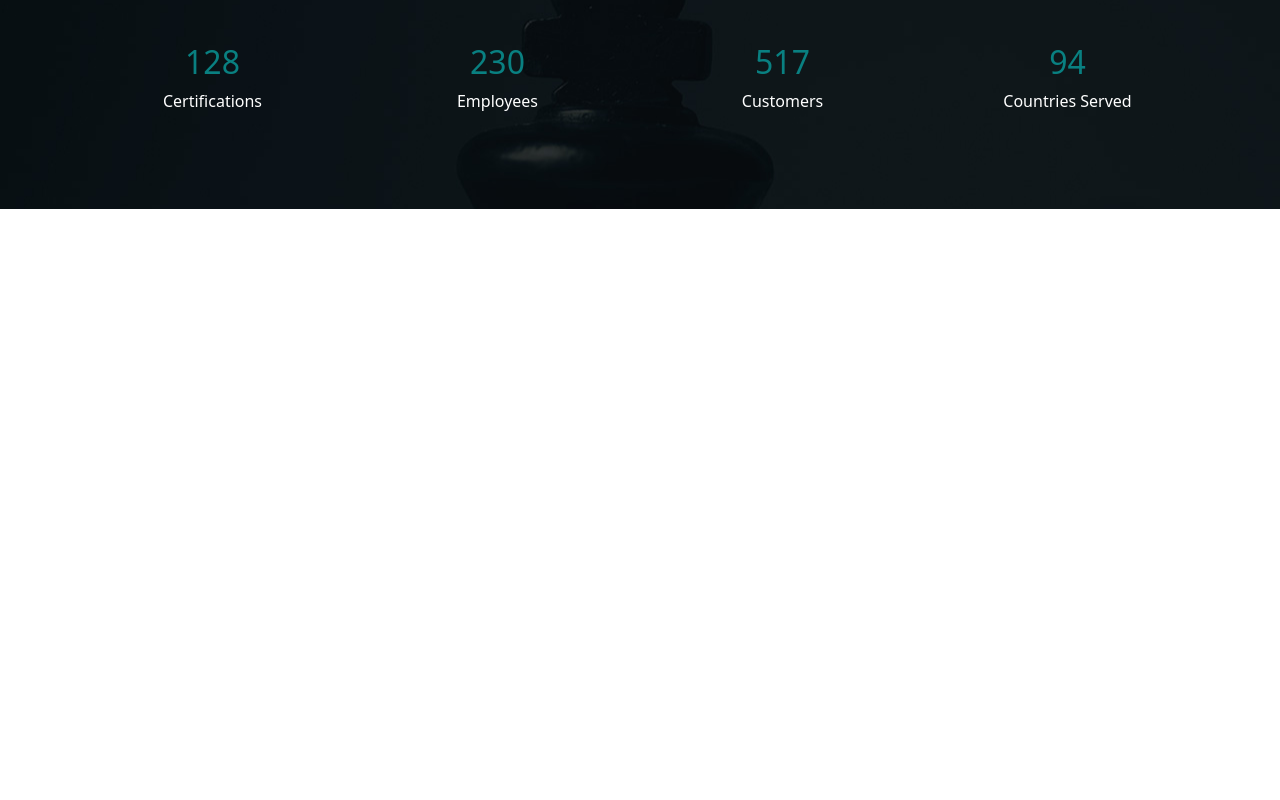
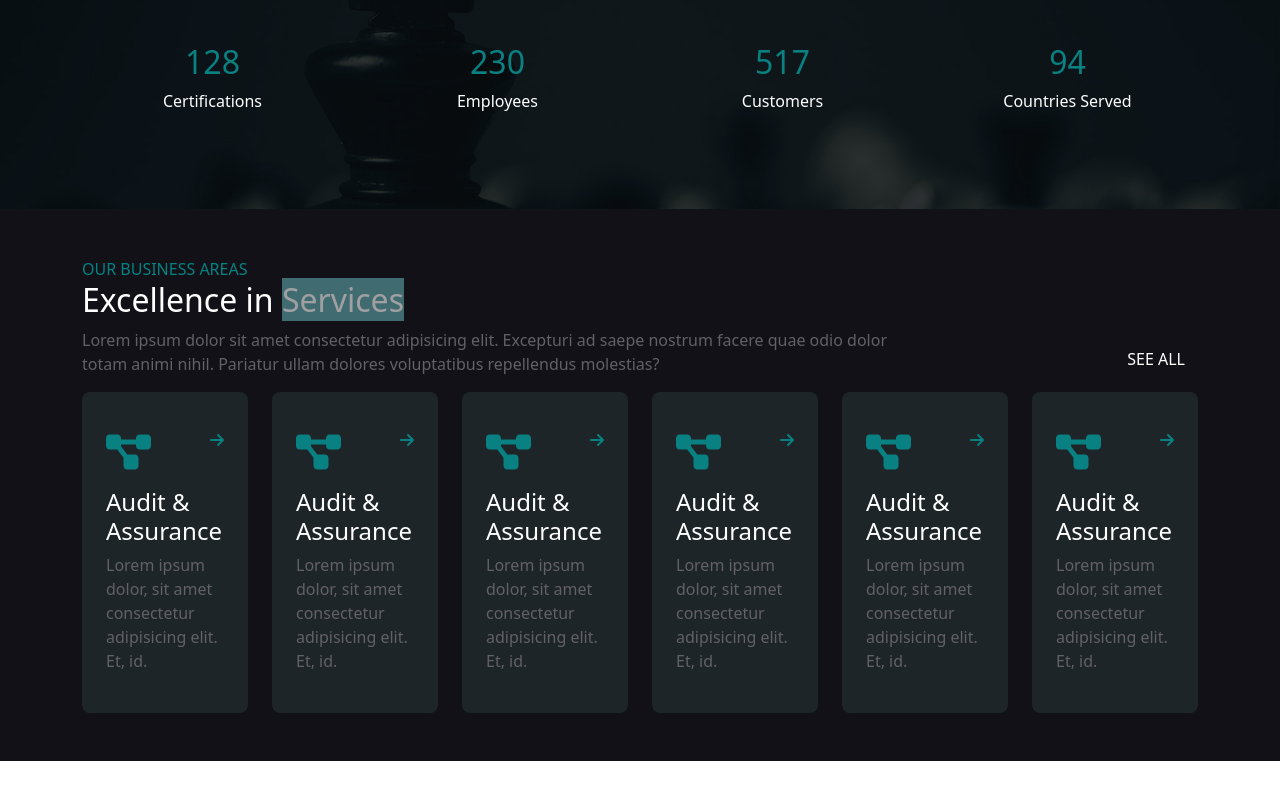
Before and after one commit to AndreSoffiantini/proj-html-vuejs, a Vue app: page / in a window 1280 px wide. Shown: the part 1788-2588 px from the top of the page. Before the commit the page ends 2477 px from the top, so only its background shows below. Built offline with nearby package versions, Linux system fonts and the light colour scheme.

Commit message:
Add section services

```diff
--- a/src/components/MainComponent.vue
+++ b/src/components/MainComponent.vue
@@ -59,7 +59,147 @@
 
         </section>
 
-        <section class="section_services py-5"></section>
+        <section class="section_services py-5">
+
+            <div class="container">
+
+                <span class="small_title">Our business areas</span>
+
+                <h2 class="text-white"> Excellence in <span class="squared_title">Services</span> </h2>
+
+                <div class="row">
+
+                    <div class="col-9 d-flex align-items-center">
+                        <p>Lorem ipsum dolor sit amet consectetur adipisicing elit. Excepturi ad saepe nostrum facere quae odio dolor totam animi nihil. Pariatur ullam dolores voluptatibus repellendus molestias?</p>
+                    </div>
+
+                    <div class="col-3 d-flex justify-content-end align-items-center">
+                        <BorderBtn text='See all' />
+                    </div>
+
+                </div>
+
+                <div class="row gy-3">
+
+                    <div class="col">
+
+                      <div class="service_card p-4">
+
+                             <div class="symbols my-3">
+
+                                <font-awesome-icon icon="fa-solid fa-diagram-project" class="fs-1" />
+                                <font-awesome-icon icon="fa-solid fa-arrow-right" />
+
+                            </div>
+
+                            <h4 class="text-white">Audit & Assurance</h4>
+
+                            <p>Lorem ipsum dolor, sit amet consectetur adipisicing elit. Et, id.</p>
+
+                        </div>
+
+                    </div>
+
+                    <div class="col">
+
+                      <div class="service_card p-4">
+
+                             <div class="symbols my-3">
+
+                                <font-awesome-icon icon="fa-solid fa-diagram-project" class="fs-1" />
+                                <font-awesome-icon icon="fa-solid fa-arrow-right" />
+
+                            </div>
+
+                            <h4 class="text-white">Audit & Assurance</h4>
+
+                            <p>Lorem ipsum dolor, sit amet consectetur adipisicing elit. Et, id.</p>
+
+                        </div>
+
+                    </div>
+
+                    <div class="col">
+
+                      <div class="service_card p-4">
+
+                             <div class="symbols my-3">
+
+                                <font-awesome-icon icon="fa-solid fa-diagram-project" class="fs-1" />
+                                <font-awesome-icon icon="fa-solid fa-arrow-right" />
+
+                            </div>
+
+                            <h4 class="text-white">Audit & Assurance</h4>
+
+                            <p>Lorem ipsum dolor, sit amet consectetur adipisicing elit. Et, id.</p>
+
+                        </div>
+
+                    </div>
+
+                    <div class="col">
+
+                      <div class="service_card p-4">
+
+                             <div class="symbols my-3">
+
+                                <font-awesome-icon icon="fa-solid fa-diagram-project" class="fs-1" />
+                                <font-awesome-icon icon="fa-solid fa-arrow-right" />
+
+                            </div>
+
+                            <h4 class="text-white">Audit & Assurance</h4>
+
+                            <p>Lorem ipsum dolor, sit amet consectetur adipisicing elit. Et, id.</p>
+
+                        </div>
+
+                    </div>
+
+                    <div class="col">
+
+                      <div class="service_card p-4">
+
+                             <div class="symbols my-3">
+
+                                <font-awesome-icon icon="fa-solid fa-diagram-project" class="fs-1" />
+                                <font-awesome-icon icon="fa-solid fa-arrow-right" />
+
+                            </div>
+
+                            <h4 class="text-white">Audit & Assurance</h4>
+
+                            <p>Lorem ipsum dolor, sit amet consectetur adipisicing elit. Et, id.</p>
+
+                        </div>
+
+                    </div>
+
+                    <div class="col">
+
+                      <div class="service_card p-4">
+
+                             <div class="symbols my-3">
+
+                                <font-awesome-icon icon="fa-solid fa-diagram-project" class="fs-1" />
+                                <font-awesome-icon icon="fa-solid fa-arrow-right" />
+
+                            </div>
+
+                            <h4 class="text-white">Audit & Assurance</h4>
+
+                            <p>Lorem ipsum dolor, sit amet consectetur adipisicing elit. Et, id.</p>
+
+                        </div>
+
+                    </div>
+
+                </div>
+
+            </div>
+
+        </section>
 
         <section class="py-5"></section>
 
@@ -75,11 +215,13 @@
 
 <script>
 import Jumbotron from '@/components/JumbotronComponent.vue'
+import BorderBtn from '@/components/BorderBtn.vue'
 
 export default {
     name: 'MainComponent',
     components: {
-        Jumbotron
+        Jumbotron,
+        BorderBtn
     }
 }
 </script>
@@ -99,6 +241,11 @@ export default {
 
     .squared_title {
         background-color: $tradewind;
+        opacity: 0.6;
+    }
+
+    section {
+        color: $mid_gray;
     }
 
     .section_intro_video {
@@ -112,6 +259,7 @@ export default {
 
     .section_results {
         background-image: url(@/assets/img/images/bg-7.jpg);
+        background-size: cover;
 
         .result {
             text-align: center;
@@ -124,4 +272,21 @@ export default {
         }
     }
 
+    .section_services {
+        background-color: $woodsmoke;
+
+        .service_card {
+            background-color: $shark;
+            border-radius: 0.5rem;
+
+            .symbols {
+                color: $surfie_green;
+                display: flex;
+                justify-content: space-between;
+
+            }
+
+        }
+    }
+
 </style>
--- a/src/main.js
+++ b/src/main.js
@@ -10,7 +10,7 @@ Vue.use(bootstrap)
 import { library } from '@fortawesome/fontawesome-svg-core'
 
 /* import specific icons 👇 QUI AGGIUNGI LE ICONE che vuoi usare in camelCase */
-import { faClock, faPhone, faEnvelope, faPlay } from '@fortawesome/free-solid-svg-icons'
+import { faClock, faPhone, faEnvelope, faPlay, faArrowRight, faDiagramProject } from '@fortawesome/free-solid-svg-icons'
 import { faFacebookF, faTwitter, faLinkedinIn } from '@fortawesome/free-brands-svg-icons'
 import { faUser } from '@fortawesome/free-regular-svg-icons'
 
@@ -18,7 +18,7 @@ import { faUser } from '@fortawesome/free-regular-svg-icons'
 import { FontAwesomeIcon } from '@fortawesome/vue-fontawesome'
 
 /* add icons to the library 👇 QUI AGGIUNGI IL NOME DELL'ICONA in camelCase*/
-library.add(faClock, faPhone, faEnvelope, faFacebookF, faTwitter, faLinkedinIn, faUser, faPlay)
+library.add(faClock, faPhone, faEnvelope, faFacebookF, faTwitter, faLinkedinIn, faUser, faPlay, faArrowRight, faDiagramProject)
 
 /* add font awesome icon component */
 Vue.component('font-awesome-icon', FontAwesomeIcon)
```
